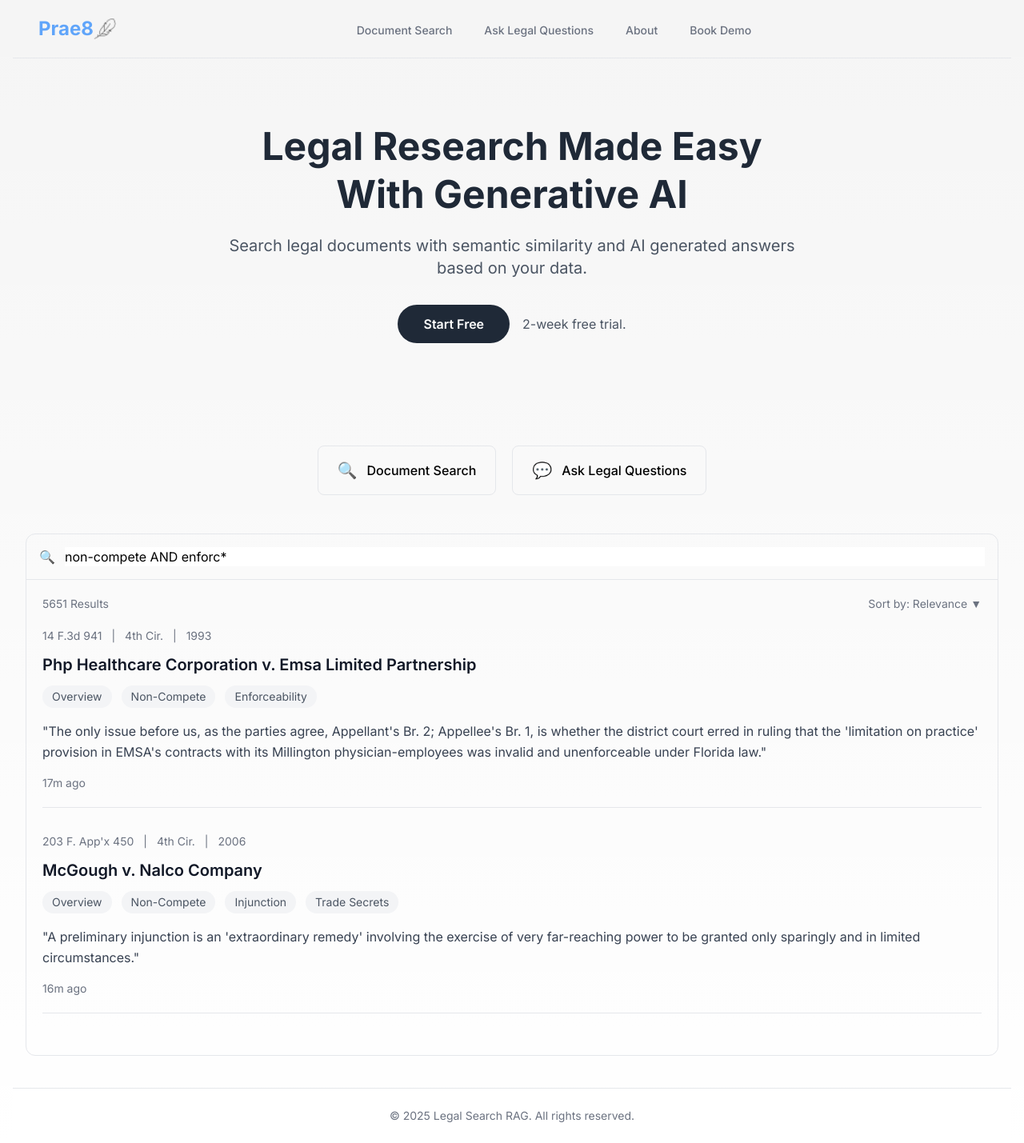
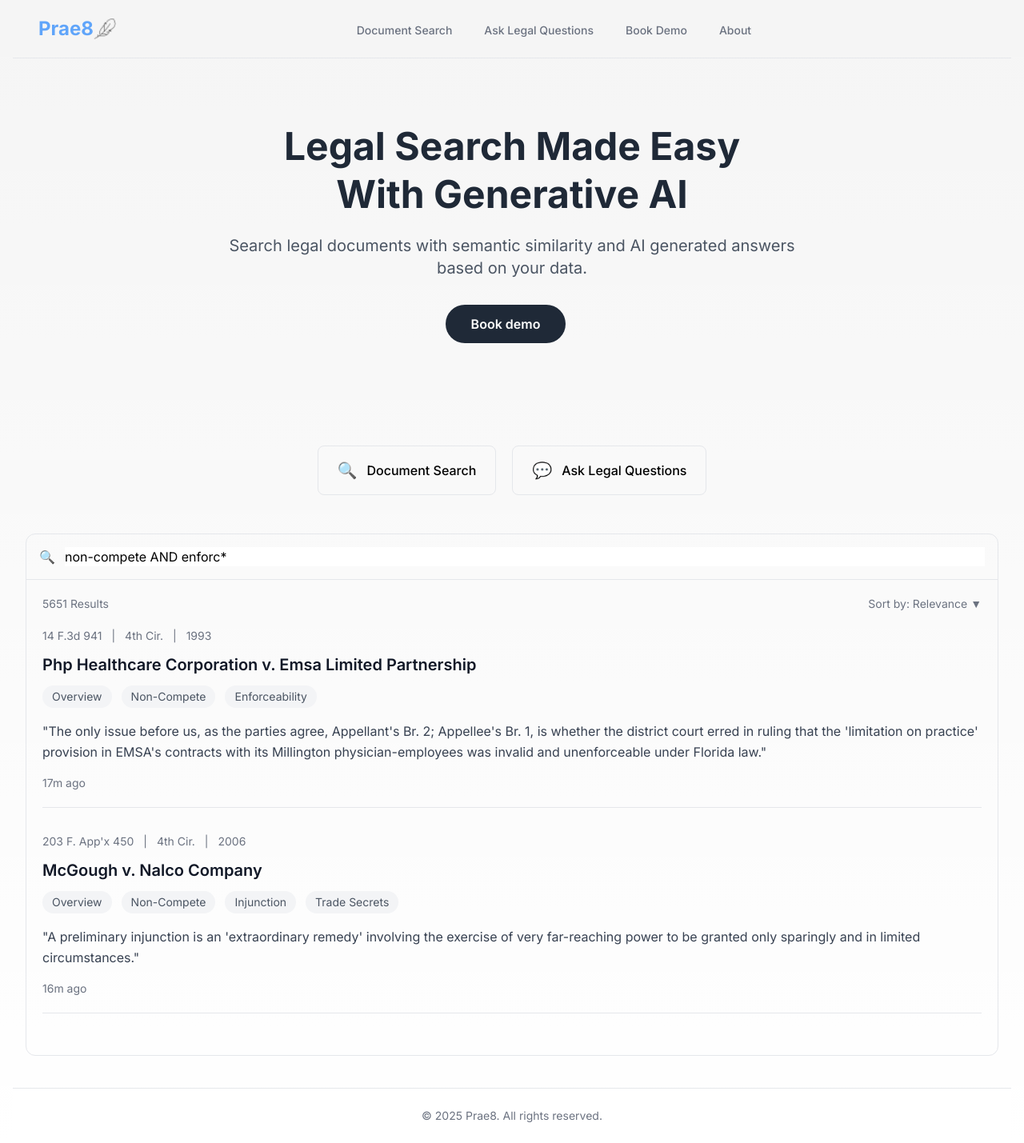
Before and after one commit to manonja/legal-search-RAG, a Next.js app in the folder nextjs-legal-search/: page / in a window 1280 px wide. Shown: the whole page at 80% size. Built offline with nearby package versions, Linux system fonts and the light colour scheme.

Commit message:
feat: improve styling and button behaviors

```diff
--- a/nextjs-legal-search/src/app/layout.tsx
+++ b/nextjs-legal-search/src/app/layout.tsx
@@ -27,8 +27,7 @@ export default function RootLayout({
           <main className="flex-grow">{children}</main>
           <footer className="bg-white py-6 border-t">
             <div className="container mx-auto px-4 text-center text-gray-500 text-sm">
-              © {new Date().getFullYear()} Legal Search RAG. All rights
-              reserved.
+              © {new Date().getFullYear()} Prae8. All rights reserved.
             </div>
           </footer>
         </div>
--- a/nextjs-legal-search/src/app/page.tsx
+++ b/nextjs-legal-search/src/app/page.tsx
@@ -6,7 +6,7 @@ export default function Home() {
       {/* Hero Section */}
       <section className="text-center py-20">
         <h1 className="text-5xl text-gray-800 font-bold mb-5 leading-tight">
-          Legal Research Made Easy
+          Legal Search Made Easy
           <br />
           With Generative AI
         </h1>
@@ -20,9 +20,8 @@ export default function Home() {
             href="/signup"
             className="bg-gray-800 text-white px-8 py-3 rounded-full font-semibold mr-4 hover:bg-gray-800 transition-colors inline-block"
           >
-            Start Free
+            Book demo
           </Link>
-          <span className="text-gray-600">2-week free trial.</span>
         </div>
       </section>
 
--- a/nextjs-legal-search/src/app/search/page.tsx
+++ b/nextjs-legal-search/src/app/search/page.tsx
@@ -11,6 +11,7 @@ export default function SearchPage() {
   const [totalFound, setTotalFound] = useState(0);
   const [isLoading, setIsLoading] = useState(false);
   const [error, setError] = useState<string | null>(null);
+  const [hasSearched, setHasSearched] = useState(false);
 
   const handleSearch = async (e: React.FormEvent) => {
     e.preventDefault();
@@ -19,6 +20,7 @@ export default function SearchPage() {
 
     setIsLoading(true);
     setError(null);
+    setHasSearched(true);
 
     try {
       const request: QueryRequest = {
@@ -125,7 +127,7 @@ export default function SearchPage() {
         </section>
       ) : (
         !isLoading &&
-        query && (
+        hasSearched && (
           <div className="text-center py-10">
             <p className="text-gray-600 text-lg">
               No results found. Try a different search term.
--- a/nextjs-legal-search/src/components/Navbar.tsx
+++ b/nextjs-legal-search/src/components/Navbar.tsx
@@ -11,8 +11,8 @@ export default function Navbar() {
   const navItems = [
     { name: "Document Search", href: "/search" },
     { name: "Ask Legal Questions", href: "/rag-search" },
+    { name: "Book Demo", href: "/book-demo" },
     { name: "About", href: "/about" },
-    { name: "Book Demo", href: "/book-demo" },
   ];
 
   return (
```
